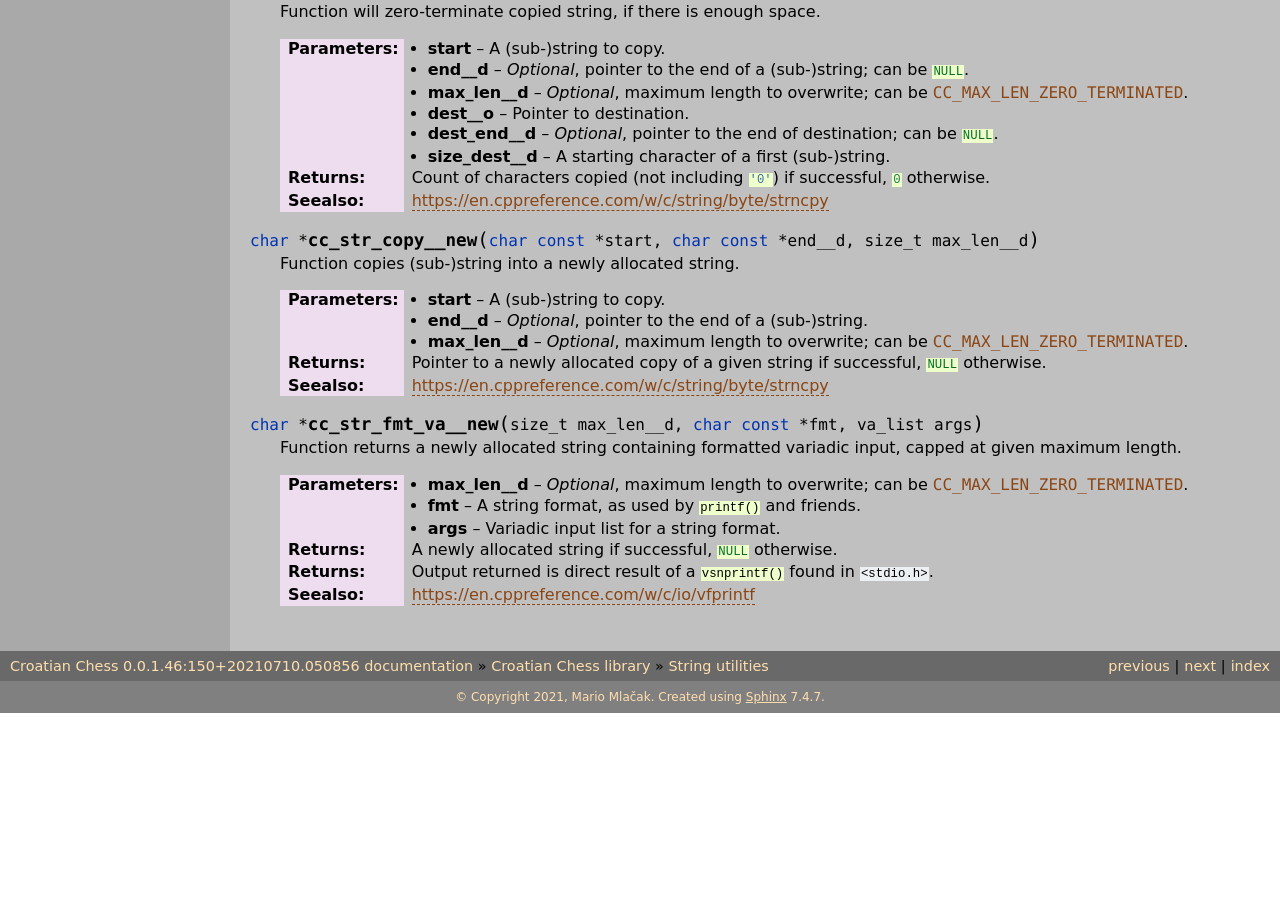
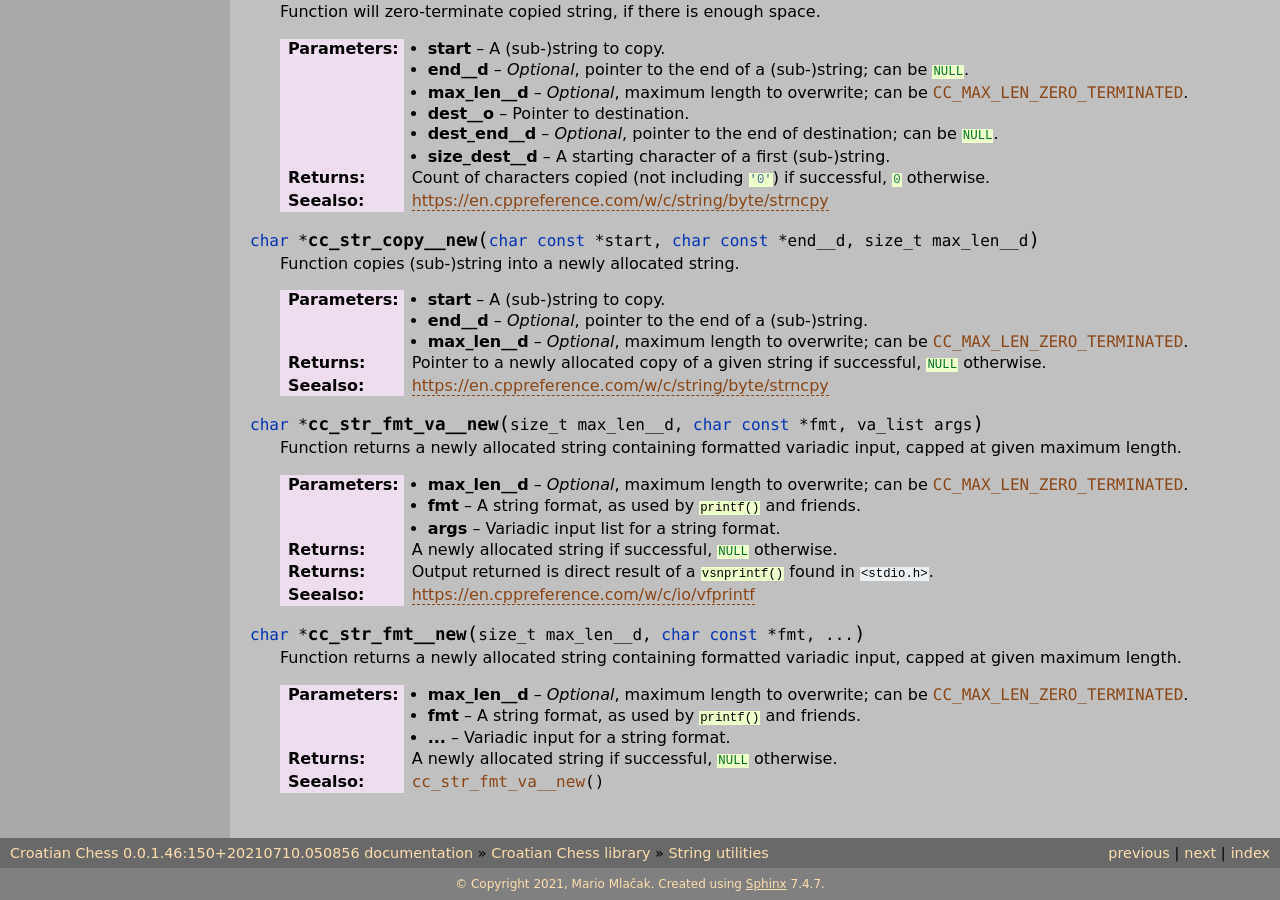
Before and after one commit to mmlacak/crochess, a Sphinx documentation site: the page built from docs/source/libcc/ccstrutils.rst, in a window 1280 px wide and 900 px high, scrolled down 5597 px. Built offline with Sphinx 7.4.7, drawn with Linux system fonts in a browser that asks for light colours; before the commit the page ends 6310 px from its top, so only the background shows below that.

Commit message:
Documented cc_str_fmt__new().

```diff
--- a/docs/source/libcc/ccstrutils.rst
+++ b/docs/source/libcc/ccstrutils.rst
@@ -385,3 +385,14 @@ String utility functions
     :returns: Output returned is direct result of a :c:`vsnprintf()`
               found in ``<stdio.h>``.
     :seealso: https://en.cppreference.com/w/c/io/vfprintf
+
+.. c:function:: char * cc_str_fmt__new( size_t max_len__d, char const * fmt, ... )
+
+    Function returns a newly allocated string containing formatted variadic input,
+    capped at given maximum length.
+
+    :param max_len__d: *Optional*, maximum length to overwrite; can be :c:expr:`CC_MAX_LEN_ZERO_TERMINATED`.
+    :param fmt: A string format, as used by :c:`printf()` and friends.
+    :param ...: Variadic input for a string format.
+    :returns: A newly allocated string if successful, :c:`NULL` otherwise.
+    :seealso: :c:expr:`cc_str_fmt_va__new()`
```
